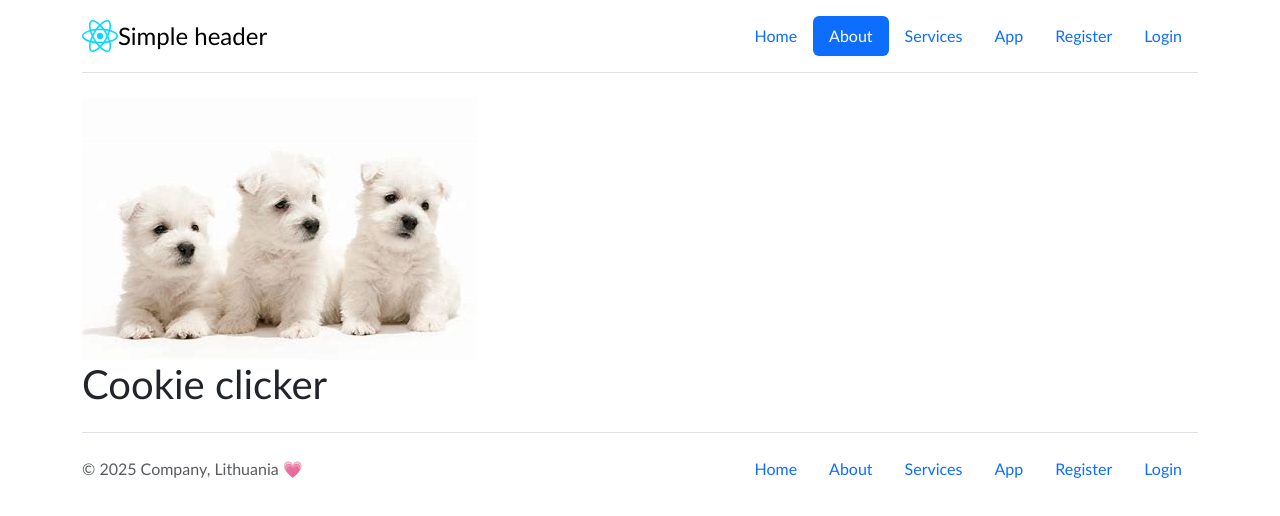
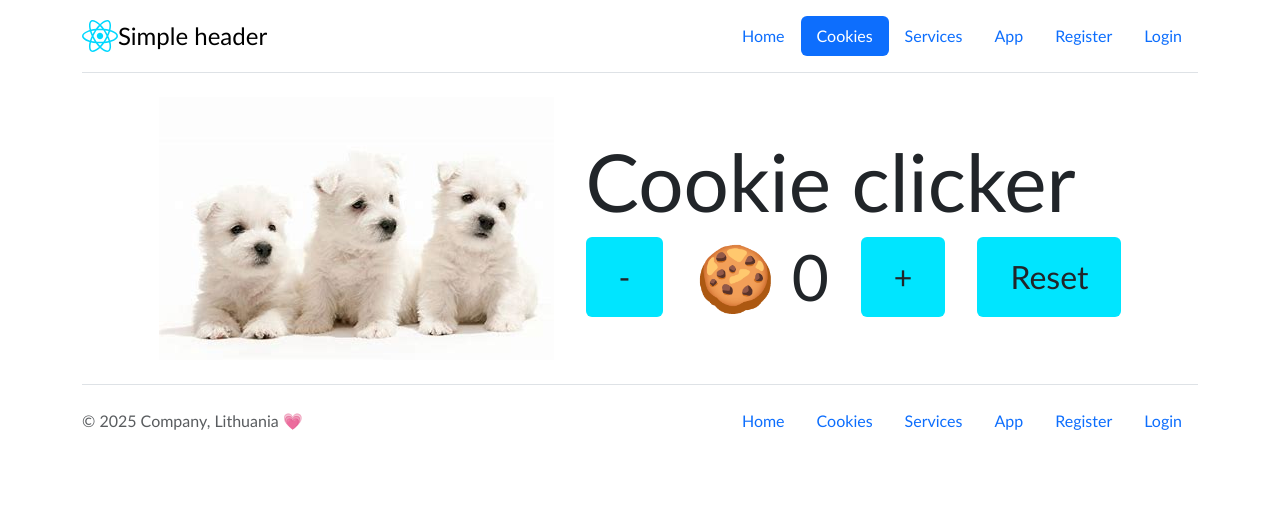
Before and after one commit to sberzonskiene/55-grupe-react, a React (Vite) app: page /about in a window 1280 px wide. Shown: the top 516 px of the page. Built offline with nearby package versions, Linux system fonts and the light colour scheme.

Commit message:
cookieClicker

```diff
--- a/src/components/Footer.jsx
+++ b/src/components/Footer.jsx
@@ -10,7 +10,7 @@ export function Footer() {
                         <Link className='nav-link' to='/'>Home</Link>
                     </li>
                     <li className="nav-item">
-                        <Link className='nav-link' to='/about'>About</Link>
+                        <Link className='nav-link' to='/about'>Cookies</Link>
                     </li>
                     <li className="nav-item">
                         <Link className='nav-link' to='/services'>Services</Link>
--- a/src/components/Header.jsx
+++ b/src/components/Header.jsx
@@ -14,7 +14,7 @@ export function Header() {
                         <NavLink className='nav-link' to='/'>Home</NavLink>
                     </li>
                     <li className="nav-item">
-                        <NavLink className='nav-link' to='/about'>About</NavLink>
+                        <NavLink className='nav-link' to='/about'>Cookies</NavLink>
                     </li>
                     <li className="nav-item">
                         <NavLink className='nav-link' to='/services'>Services</NavLink>
--- /dev/null
+++ b/src/components/cookie-clicker/CookieClicker.css
@@ -0,0 +1,18 @@
+.cookieClicker {
+  display: flex;
+  align-items: center;
+  justify-content: center;
+  gap: 2rem;
+}
+.cookieClicker .count {
+  font-size: 4rem;
+}
+.cookieClicker .btn {
+  display: flex;
+  align-items: center;
+  height: 5rem;
+  padding: 0 2rem;
+  font-size: 2rem;
+  line-height: 1em;
+  background-color: rgb(0, 229, 255);
+}
--- a/src/components/cookie-clicker/CookieClicker.jsx
+++ b/src/components/cookie-clicker/CookieClicker.jsx
@@ -1 +1,31 @@
-export function CookieClicer ()
+import { useState } from 'react';
+import './CookieClicker.css';
+
+export function CookieClicker() {
+    const initialCountValue = 0;
+    const [count, setCount] = useState(initialCountValue);
+
+    function handleMinusOneClick() {
+        setCount(n => n - 1);
+    }
+
+    function handlePlusOneClick() {
+        setCount(n => n + 1);
+    }
+
+    function handleResetClick() {
+        setCount(() => initialCountValue);
+    }
+
+    return (
+        <div>
+            <h1 className="display-1">Cookie clicker</h1>
+            <div className='cookieClicker'>
+                <button onClick={handleMinusOneClick} className='btn'>-</button>
+                <p className='count'>🍪 {count}</p>
+                <button onClick={handlePlusOneClick} className='btn'>+</button>
+                <button onClick={handleResetClick} className='btn'>Reset</button>
+            </div>
+        </div>
+    );
+}
--- /dev/null
+++ b/src/components/services/ServicesList.jsx
@@ -0,0 +1,8 @@
+export function ServicesList({services}) {
+    return (
+        <div>
+            <h1 className="display-1">My services</h1>
+            <ul className="ms-3 mt-3"></ul>
+        </div>
+    )
+}
--- a/src/pages/About.jsx
+++ b/src/pages/About.jsx
@@ -1,13 +1,16 @@
 import dogy from '../img/dogy.jpg';
+import { CookieClicker } from '../components/cookie-clicker/CookieClicker';
 
 export function About() {
     return (
        <main>
             <section className="container">
                 <div className="row">
-                    <div className="col-12 col-md-6 col-lg-4 col-xxl-3">
-                       <img src={dogy} alt='img' />
-                       <h1>Cookie clicker</h1>
+                    <div className="col-12">
+                        <div className='cookieClicker'>
+                            <img src={dogy} alt='img' />
+                            <CookieClicker />
+                       </div>
                     </div>
                 </div>
             </section>
--- a/src/pages/Services.jsx
+++ b/src/pages/Services.jsx
@@ -1,7 +1,10 @@
+import { ServicesList } from '../components/services/ServicesList';
+
 export function Services() {
+    const list = ['design', 'development', 'marketing', 'ux'];
     return (
         <main>
-            SERVICES PAGE
+            <ServicesList  services={list}/>
         </main>
     );
 }
```
